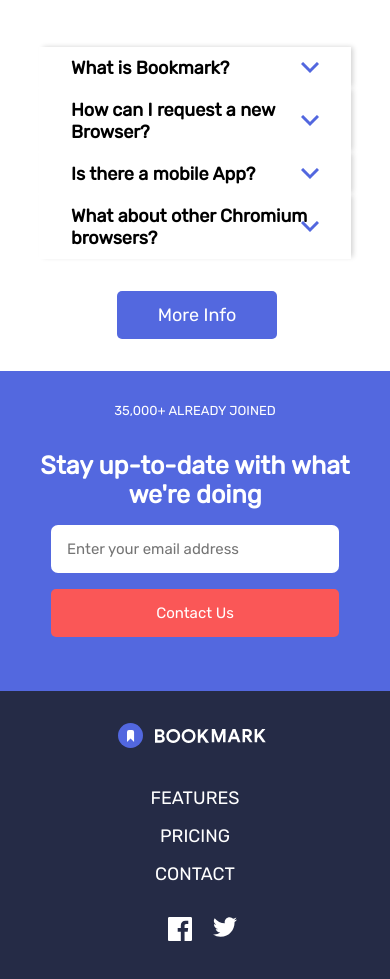
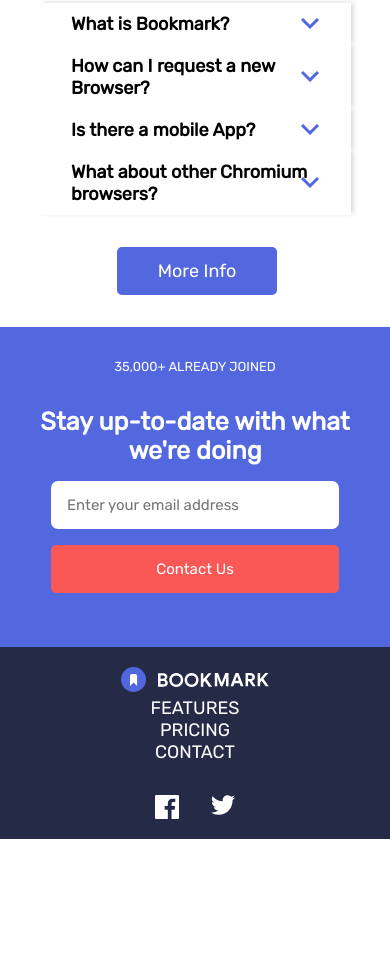
Before and after one commit to Tolulope-xo/Bookmark-landing-page, a plain HTML site: page index.html in a window 390 px wide. Shown: the part 3281-4260 px from the top of the page. After the commit the page ends 4120 px from the top, so only its background shows below. Drawn offline with Linux system fonts and the light colour scheme.

Commit message:
Add files via upload

```diff
--- a/index.html
+++ b/index.html
@@ -47,7 +47,8 @@
                         fill="white" fill-rule="nonzero" />
                     <g>
                         <circle fill="white" cx="12.5" cy="12.5" r="12.5" />
-                        <path d="M9 9v10l3.54-3.44L16.078 19V9a2 2 0 0 0-2-2H11a2 2 0 0 0-2 2z" fill="hsl(229, 31%, 21%)" />
+                        <path d="M9 9v10l3.54-3.44L16.078 19V9a2 2 0 0 0-2-2H11a2 2 0 0 0-2 2z"
+                            fill="hsl(229, 31%, 21%)" />
                     </g>
                 </g>
             </svg>
@@ -59,7 +60,7 @@
         </div>
         <div class="menu">
             <ul>
-            <li><a href="#">FEATURES</a></li>
+                <li><a href="#features">FEATURES</a></li>
                 <li><a href="#">PRICING</a></li>
                 <li><a href="#">CONTACT</a></li>
 
@@ -89,7 +90,7 @@
 
     </div>
 
-    <div class="box-1">
+    <div class="box-1" id="features">
         <div class="field">
             <h3>Features</h3>
             <p>Our aim is to make it quick and easy for you to access favourite websites. Your bookmarks sync between
@@ -128,8 +129,7 @@
                     <button>More Info</button>
                 </div>
             </div>
-            <div class="boxing easy" data-aos="fade-up-left" data-aos-duration="900"
-            data-aos-timing-function="bounce">
+            <div class="boxing easy" data-aos="fade-up-left" data-aos-duration="900" data-aos-timing-function="bounce">
                 <div class="container2-btn">
                     <img class="img-second" src="./assets/illustration-features-tab-3.svg" alt="" srcset="">
                     <div class="sphere"></div>
@@ -279,8 +279,6 @@
 
     <div class="Footer">
         <div class="navbar">
-            <ul class="list">
-                <div class="log">
             <svg width="148" height="25" xmlns="http://www.w3.org/2000/svg">
                 <g fill="none" fill-rule="evenodd">
                     <path
@@ -292,8 +290,7 @@
                     </g>
                 </g>
             </svg>
-                </div>
-
+            <ul>
                     <li><a href="#">FEATURES</a></li>
                     <li><a href="#">PRICING</a></li>
                     <li><a href="#">CONTACT</a></li>
--- a/style.css
+++ b/style.css
@@ -435,6 +435,10 @@ input::placeholder {
 .Footer {
     background-color: hsl(229, 31%, 21%);
     height: 4rem;
+    align-items: center;
+    justify-content: center;
+    text-align: center;
+    padding-top: 20px;
 }
 
 .navbar {
@@ -447,53 +451,18 @@ input::placeholder {
 }
 
 .list {
-    color: white;
-    align-items: center;
+    display: flex;
+    margin-left: 10rem;
 }
 
-.navbar ul {
-    padding-top: 1rem;
-
-}
-
-.list a {
+.Footer a {
     color: white;
-
-}
-
-.log {
-    position: relative;
-    top: -25px;
-    left: -30rem;
-}
-
-.log p {
-    display: inline-flex;
-    color: white;
-    width: 7rem;
-    height: 1.5rem;
-    background-color: hsl(229, 31%, 21%);
-    position: absolute;
-    left: 9rem;
-    top: 1rem;
-    font-size: 17px;
-}
-
-.log svg {
-    position: absolute;
-    left: 7rem;
-    top: 1rem;
 }
 
 .picx {
     display: flex;
-    position: absolute;
-    right: 5rem;
 }
 
-.picx li {
-    margin-right: 5px;
-}
 
 @media only screen and (max-width: 420px) {
     nav {
@@ -606,7 +575,7 @@ input::placeholder {
     .hero {
         display: block !important;
         margin: auto !important;
-        height: 100vh;
+        height: 800px;
     }
 
     .container2-hero {
@@ -768,41 +737,30 @@ input::placeholder {
     }
 
     .Footer {
-        height: 20rem !important;
+        height: 12rem;
+        align-items: center;
+        justify-content: center;
+        text-align: center;
+        display: block;
+    }
+
+    .Footer ul {
+        display: block;
     }
 
     .navbar {
-        width: 100% !important;
+        display: block;
     }
 
-    .list {
-        margin-top: 5rem !important;
-        display: block !important;
-        text-align: center !important;
-        align-items: center !important;
-        justify-content: center !important;
-    }
-
-    .list li {
-        margin-bottom: 1rem !important;
-    }
-
-    .list a {
-        font-weight: 100 !important;
-    }
-
-
-    .log {
-        position: relative;
-        top: -5rem !important;
-        left: -8rem !important;
+    .Footer .list {
+        display: block;
     }
 
     .picx {
-        position: absolute !important;
-        right: 38vw !important;
-        margin-top: 1rem !important;
+        justify-content: center;
+        padding-top: 2rem;
     }
+
 }
 
 @media (min-width: 421px) and (max-width: 1024px) {
@@ -922,8 +880,8 @@ input::placeholder {
 
     .log {
         position: relative !important;
-        top: -25px !important;
-        left: -15rem !important;
+        top: -28px !important;
+        left: -16rem !important;
     }
 
 }
```
Lines whose indentation alone changed are shown as unchanged.
